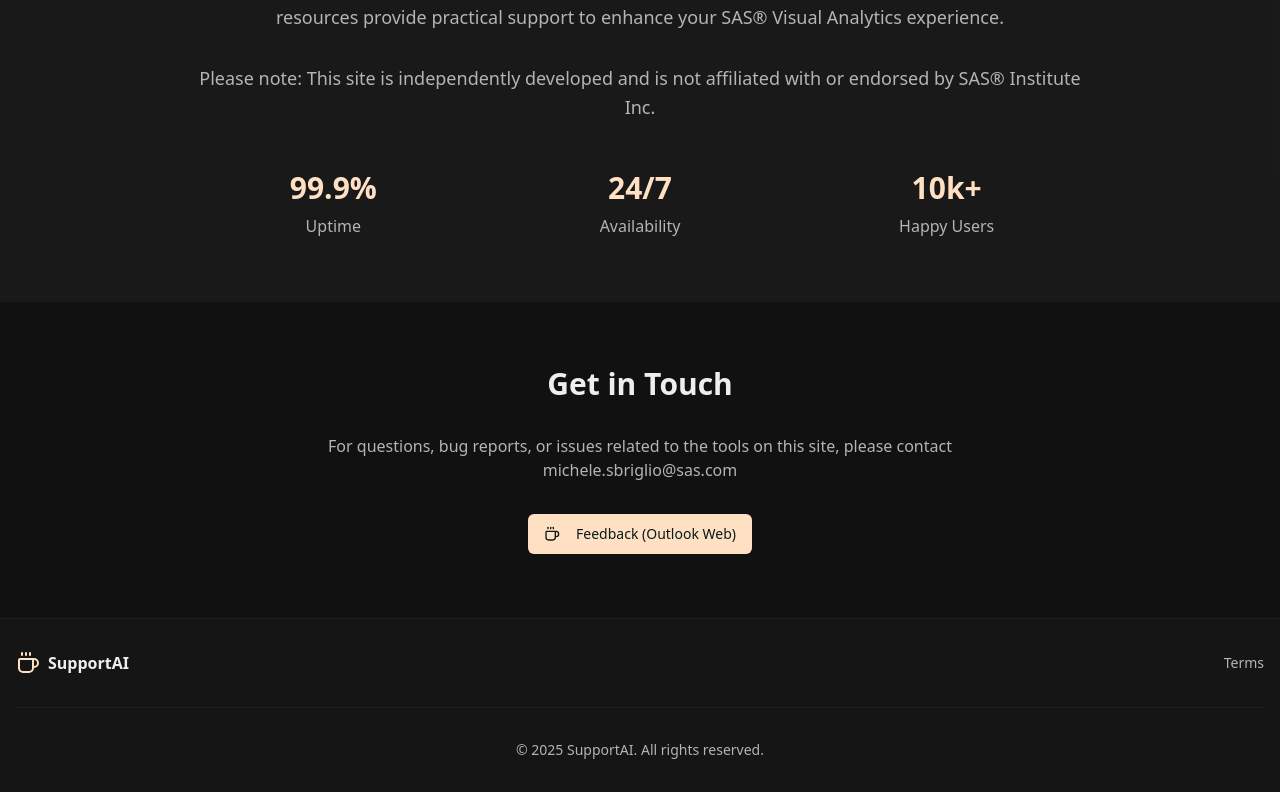
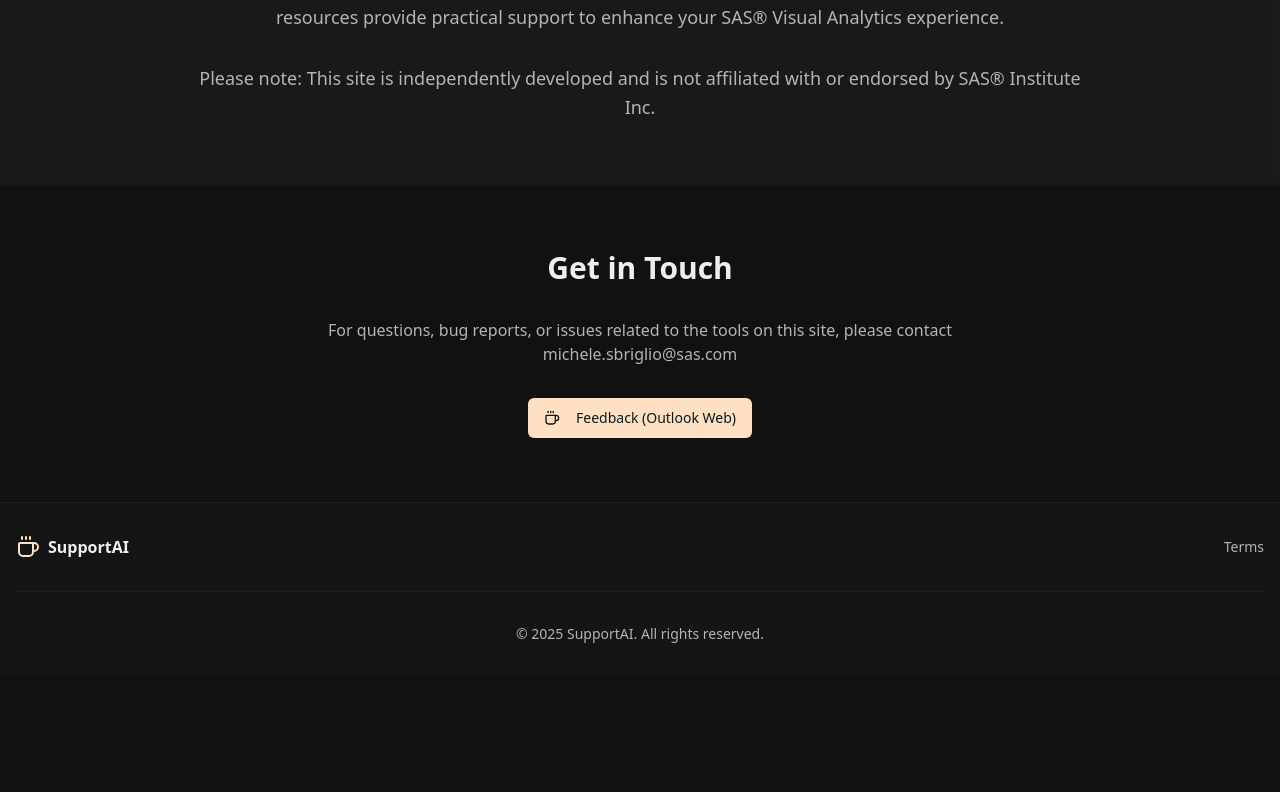
Before and after one commit to michelesbriglio/Support_AI, a Next.js app: page /Support_AI/ in a window 1280 px wide. Shown: the part 1347-2139 px from the top of the page. After the commit the page ends 2023 px from the top, so only its background shows below. Built offline with nearby package versions, Linux system fonts and the light colour scheme.

Commit message:
Remove statistics sections from About: remove uptime, availability, and happy users metrics

```diff
--- a/src/app/page.tsx
+++ b/src/app/page.tsx
@@ -157,20 +157,7 @@
             <p className="text-lg text-muted-foreground leading-relaxed">
               Please note: This site is independently developed and is not affiliated with or endorsed by SAS® Institute Inc.
             </p>
-            <div className="grid grid-cols-1 md:grid-cols-3 gap-6 mt-12">
-              <div className="text-center">
-                <div className="text-3xl font-bold text-primary mb-2">99.9%</div>
-                <div className="text-muted-foreground">Uptime</div>
-              </div>
-              <div className="text-center">
-                <div className="text-3xl font-bold text-primary mb-2">24/7</div>
-                <div className="text-muted-foreground">Availability</div>
-              </div>
-              <div className="text-center">
-                <div className="text-3xl font-bold text-primary mb-2">10k+</div>
-                <div className="text-muted-foreground">Happy Users</div>
-              </div>
-            </div>
+
           </div>
         </div>
       </section>
```
